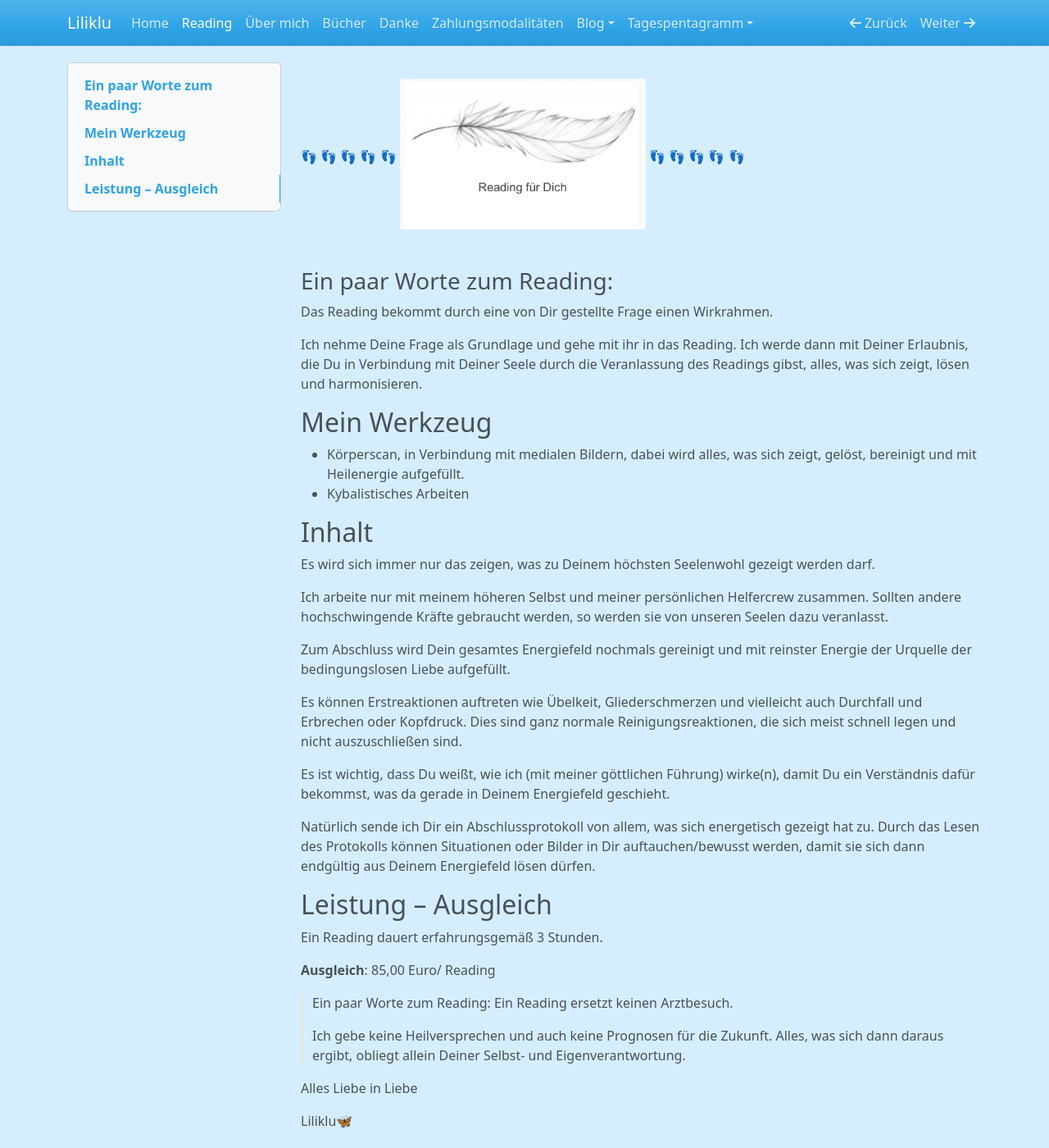
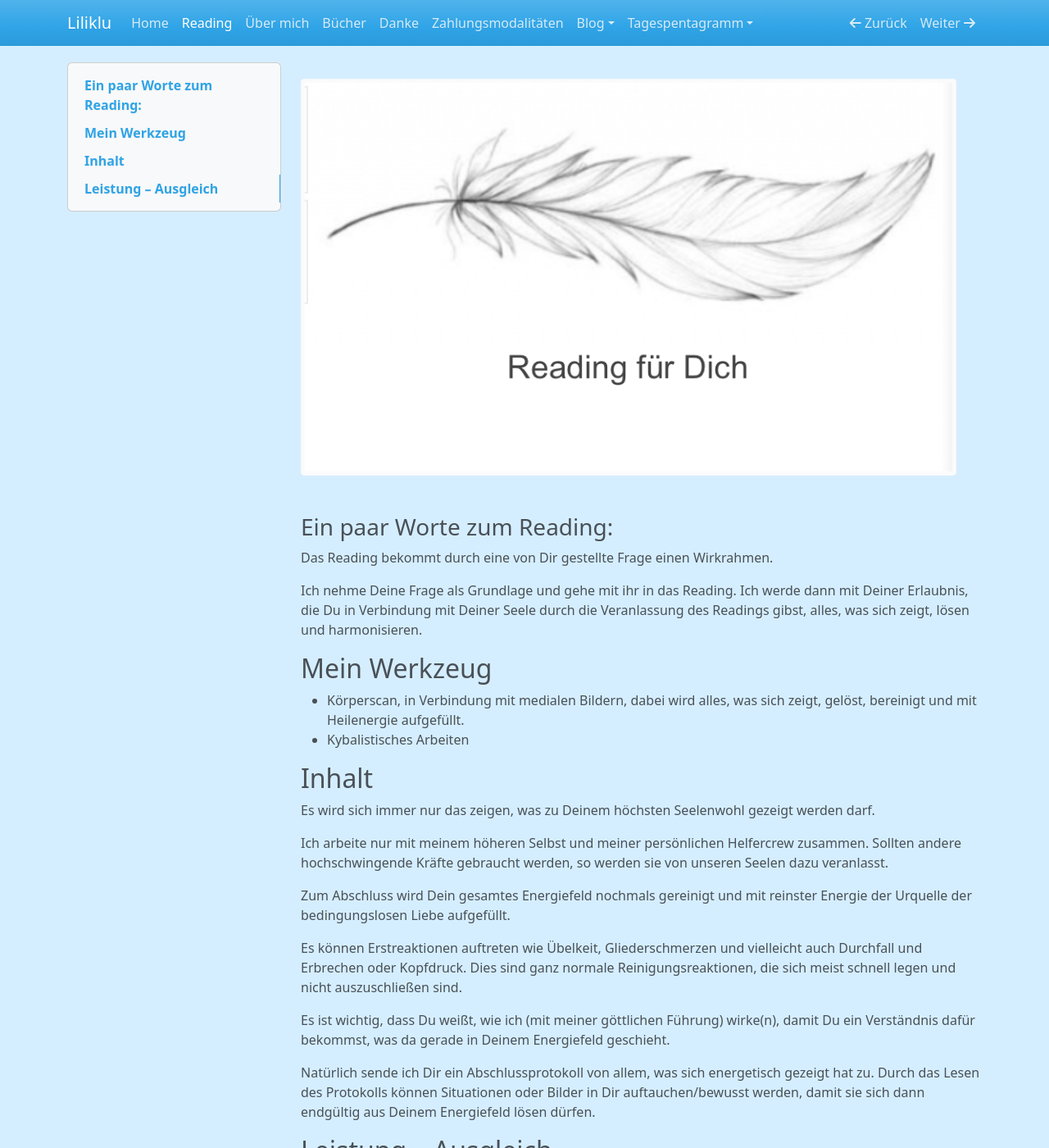
Before and after one commit to liliklu/liliklu.de, an MkDocs documentation site: the page built from docs/a_reading.md, in a window 1280 px wide and 1400 px high. Shown: the whole window at 82% size. Built offline with MkDocs 1.6.1, drawn with Linux system fonts in a browser that asks for light colours; nearby versions of some CDN libraries.

Commit message:
Bild 800px

```diff
--- a/docs/a_reading.md
+++ b/docs/a_reading.md
@@ -3,12 +3,12 @@ title: Reading
 ---
 <style>
 img {
-  width: 300px;
+  width: 800px;
   max-width: 99%
 }
 </style>
 
-**👣 👣 👣 👣 👣** ![](/img/Reading-Bild-1.png) **👣 👣 👣 👣 👣**
+ ![](/img/Reading-Bild-1.png)
 
 
 ### Ein paar Worte zum Reading:
```
